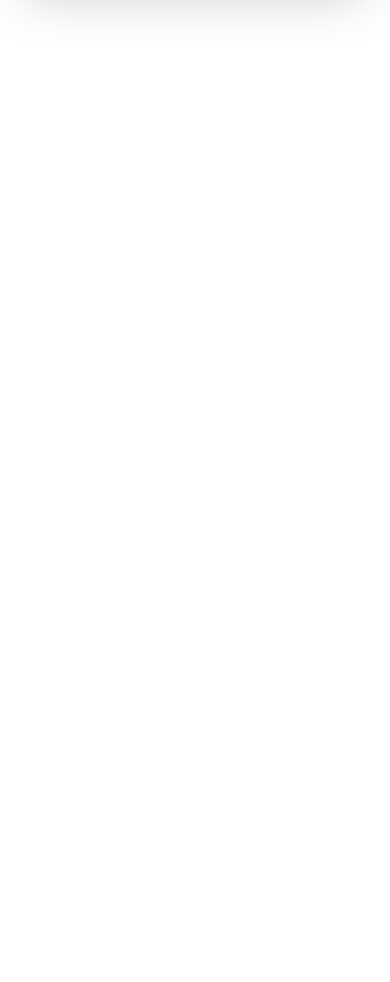
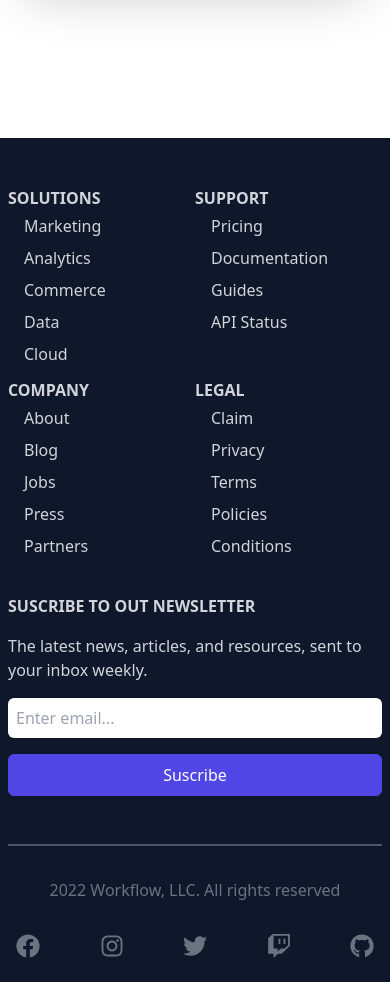
Before and after one commit to ManuelDevWeb/websiteReactAndTailwind, a React (Create React App) app: page / in a window 390 px wide. Shown: the part 8040-9022 px from the top of the page. Before the commit the page ends 8178 px from the top, so only its background shows below. Built offline with nearby package versions, Linux system fonts and the light colour scheme.

Commit message:
Component Footer and Features

```diff
--- a/package.json
+++ b/package.json
@@ -9,7 +9,9 @@
     "@testing-library/user-event": "^13.5.0",
     "react": "^18.0.0",
     "react-dom": "^18.0.0",
+    "react-icons": "^4.3.1",
     "react-scripts": "5.0.0",
+    "react-scroll": "^1.8.7",
     "web-vitals": "^2.1.4"
   },
   "scripts": {
--- a/src/App.js
+++ b/src/App.js
@@ -10,6 +10,8 @@ import Support from './components/Support';
 import AllInOne from './components/AllInOne';
 // Importando Pricing
 import Pricing from './components/Pricing';
+// Importando Footer
+import Footer from './components/Footer';
 
 function App() {
   return (
@@ -20,6 +22,7 @@ function App() {
       <Support />
       <AllInOne />
       <Pricing />
+      <Footer />
     </>
   );
 }
--- a/src/components/About.jsx
+++ b/src/components/About.jsx
@@ -1,6 +1,6 @@
 const About = () => {
   return (
-    <div className="w-full my-32">
+    <div name="about" className="w-full my-32">
       <div className="max-w-[1240px] mx-auto">
         {/* Info */}
         <div className="text-center">
--- a/src/components/AllInOne.jsx
+++ b/src/components/AllInOne.jsx
@@ -3,7 +3,7 @@ import { CheckIcon } from '@heroicons/react/outline';
 
 const AllInOne = () => {
   return (
-    <div className="w-full my-32">
+    <div name="platforms" className="w-full my-32">
       <div className="max-w-[1240px] mx-auto px-2">
         <h2 className="text-5xl font-bold text-center">All-In-One Platform</h2>
         <p className="text-2xl py-8 text-gray-500 text-center">
--- /dev/null
+++ b/src/components/Footer.jsx
@@ -0,0 +1,86 @@
+/* eslint-disable no-unused-vars */
+import {
+  FaFacebook,
+  FaInstagram,
+  FaTwitter,
+  FaTwitch,
+  FaGithub,
+} from 'react-icons/fa';
+
+const Footer = () => {
+  const year = new Date().getFullYear();
+
+  return (
+    <div className="w-full mt-24 bg-slate-900 text-gray-300 py-2 px-2">
+      {/* Cards */}
+      <div className="max-w-[1240px] mx-auto grid grid-cols-2 md:grid-cols-6 border-b-2 border-gray-600 py-8">
+        <div>
+          <h6 className="font-bold uppercase pt-2">Solutions</h6>
+          <ul>
+            <li className="py-1">Marketing</li>
+            <li className="py-1">Analytics</li>
+            <li className="py-1">Commerce</li>
+            <li className="py-1">Data</li>
+            <li className="py-1">Cloud</li>
+          </ul>
+        </div>
+        <div>
+          <h6 className="font-bold uppercase pt-2">Support</h6>
+          <ul>
+            <li className="py-1">Pricing</li>
+            <li className="py-1">Documentation</li>
+            <li className="py-1">Guides</li>
+            <li className="py-1">API Status</li>
+          </ul>
+        </div>
+        <div>
+          <h6 className="font-bold uppercase pt-2">Company</h6>
+          <ul>
+            <li className="py-1">About</li>
+            <li className="py-1">Blog</li>
+            <li className="py-1">Jobs</li>
+            <li className="py-1">Press</li>
+            <li className="py-1">Partners</li>
+          </ul>
+        </div>
+        <div>
+          <h6 className="font-bold uppercase pt-2">Legal</h6>
+          <ul>
+            <li className="py-1">Claim</li>
+            <li className="py-1">Privacy</li>
+            <li className="py-1">Terms</li>
+            <li className="py-1">Policies</li>
+            <li className="py-1">Conditions</li>
+          </ul>
+        </div>
+        <div className="col-span-2 pt-8 md:pt-2">
+          <p className="font-bold uppercase">Suscribe to out newsletter</p>
+          <p className="py-4">
+            The latest news, articles, and resources, sent to your inbox weekly.
+          </p>
+          <form className="flex flex-col sm:flex-row">
+            <input
+              className="w-full p-2 mr-4 rounded-md mb-4"
+              type="email"
+              placeholder="Enter email..."
+            />
+            <button className="p-2 mb-4">Suscribe</button>
+          </form>
+        </div>
+      </div>
+      {/* Social icons */}
+      <div className="flex flex-col max-w-[1240px] px-2 py-4 mx-auto justify-between sm:flex-row text-center text-gray-500">
+        <p className="py-4">{year} Workflow, LLC. All rights reserved</p>
+        <div className="flex justify-between sm:w-[300px] pt-4 text-2xl">
+          <FaFacebook />
+          <FaInstagram />
+          <FaTwitter />
+          <FaTwitch />
+          <FaGithub />
+        </div>
+      </div>
+    </div>
+  );
+};
+
+export default Footer;
--- a/src/components/Hero.jsx
+++ b/src/components/Hero.jsx
@@ -11,7 +11,10 @@ import {
 
 const Hero = () => {
   return (
-    <div className="w-full h-screen bg-zinc-200 flex flex-col justify-between">
+    <div
+      name="home"
+      className="w-full h-screen bg-zinc-200 flex flex-col justify-between"
+    >
       <div className="grid md:grid-cols-2 max-w-[1240px] m-auto">
         {/* Información */}
         <div className="flex flex-col justify-center md:items-start w-full px-2 py-8">
--- a/src/components/Navbar.jsx
+++ b/src/components/Navbar.jsx
@@ -2,6 +2,9 @@ import { useState } from 'react';
 
 // Importando iconos de Heroicons
 import { MenuIcon, XIcon } from '@heroicons/react/outline';
+// Importando React Scroll
+// eslint-disable-next-line no-unused-vars
+import { Link, animateScroll as scroll } from 'react-scroll';
 
 const Navbar = () => {
   // State para manejar el estado de la barra de navegación
@@ -9,6 +12,8 @@ const Navbar = () => {
 
   // Función para cambiar el estado de la barra de navegación
   const handleClick = () => setNav(!nav);
+  // Función para cerrar la barra de navegación mobile
+  const handleClose = () => setNav(!nav);
 
   return (
     <div className="w-screen h-[80px] z-10 bg-zinc-200 fixed drop-shadow-lg">
@@ -17,11 +22,21 @@ const Navbar = () => {
         <div className="flex items-center">
           <h1 className="text-3xl font-bold mr-4 sm:text-4xl">BRAND.</h1>
           <ul className="hidden md:flex">
+            <Link to="home" smooth={true} duration={500}>
               <li>Home</li>
+            </Link>
+            <Link to="about" smooth={true} offset={-200} duration={500}>
               <li>About</li>
+            </Link>
+            <Link to="support" smooth={true} offset={-50} duration={500}>
               <li>Support</li>
+            </Link>
+            <Link to="platforms" smooth={true} offset={-100} duration={500}>
               <li>Platforms</li>
+            </Link>
+            <Link to="pricing" smooth={true} offset={-50} duration={500}>
               <li>Pricing</li>
+            </Link>
           </ul>
         </div>
 
@@ -51,11 +66,45 @@ const Navbar = () => {
         nav && (
           // Menú de navegación mobile
           <ul className="absolute bg-zinc-200 w-full px-8">
+            <Link onClick={handleClose} to="home" smooth={true} duration={500}>
               <li className="border-b-2 border-zinc-300 w-full">Home</li>
+            </Link>
+            <Link
+              onClick={handleClose}
+              to="about"
+              smooth={true}
+              offset={-200}
+              duration={500}
+            >
               <li className="border-b-2 border-zinc-300 w-full">About</li>
+            </Link>
+            <Link
+              onClick={handleClose}
+              to="support"
+              smooth={true}
+              offset={-50}
+              duration={500}
+            >
               <li className="border-b-2 border-zinc-300 w-full">Support</li>
+            </Link>
+            <Link
+              onClick={handleClose}
+              to="platforms"
+              smooth={true}
+              offset={-100}
+              duration={500}
+            >
               <li className="border-b-2 border-zinc-300 w-full">Platforms</li>
+            </Link>
+            <Link
+              onClick={handleClose}
+              to="pricing"
+              smooth={true}
+              offset={-50}
+              duration={500}
+            >
               <li className="border-b-2 border-zinc-300 w-full">Pricing</li>
+            </Link>
 
             {/* Buttons de navegación mobile */}
             <div className="flex flex-col my-4">
--- a/src/components/Pricing.jsx
+++ b/src/components/Pricing.jsx
@@ -3,7 +3,7 @@ import { CheckIcon } from '@heroicons/react/outline';
 
 const Pricing = () => {
   return (
-    <div className="w-full text-white my-24">
+    <div name="pricing" className="w-full text-white my-24">
       {/* Background */}
       <div className="w-full h-[800px] bg-slate-900 absolute mix-blend-overlay"></div>
       <div className="max-w-[1240px] mx-auto py-12">
--- a/src/components/Support.jsx
+++ b/src/components/Support.jsx
@@ -7,7 +7,7 @@ import { ChipIcon, SupportIcon } from '@heroicons/react/solid';
 
 const Support = () => {
   return (
-    <div className="w-full mt-24">
+    <div name="support" className="w-full mt-24">
       {/* Image */}
       <div className="w-full h-[700px] bg-gray-900/90 absolute">
         <img
```
Also changed, not shown: 1 other file (tests, documents, lock files or other folders). Lines whose indentation alone changed are shown as unchanged.
